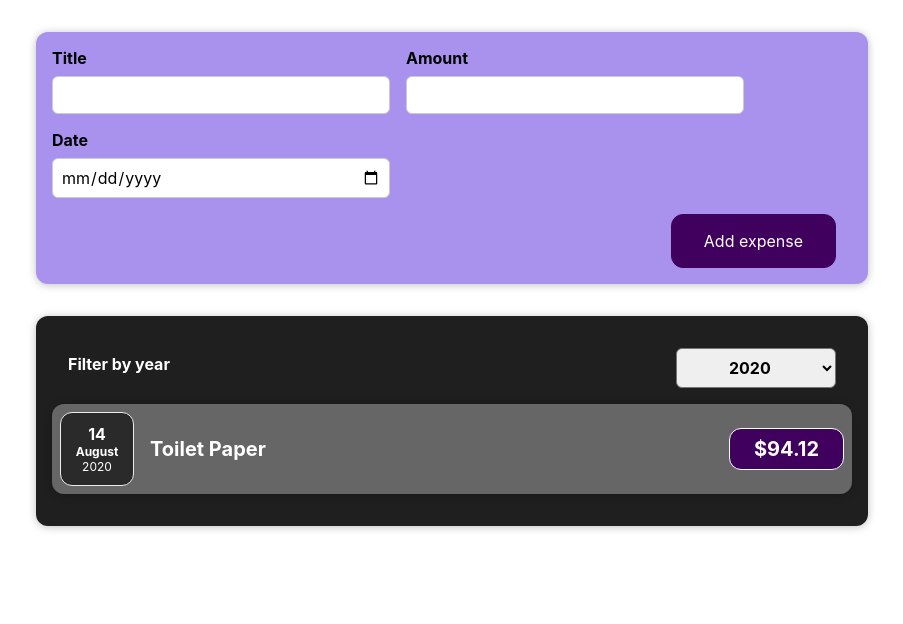
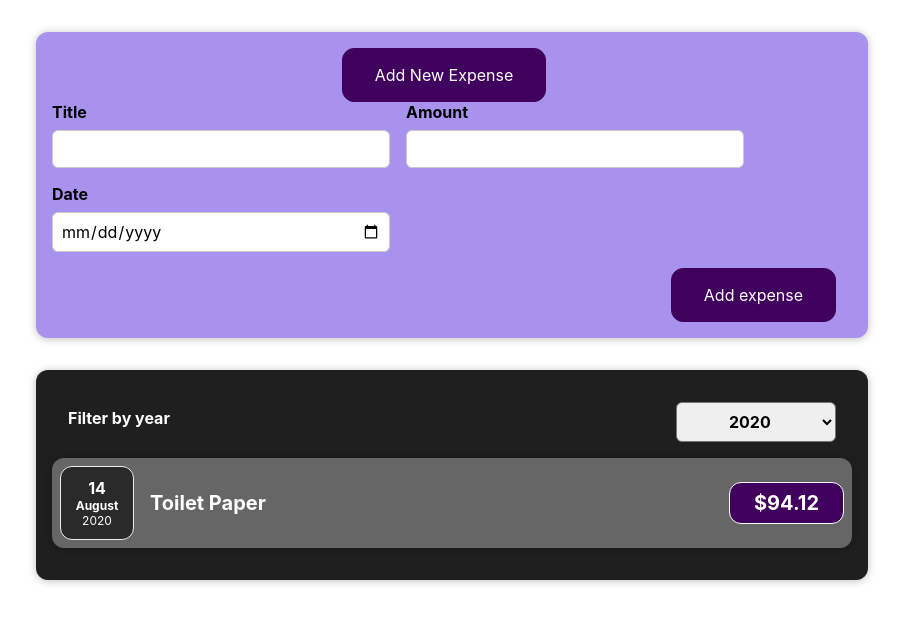
Before and after one commit to AnuvaPandya/Expense-Tracker, a React (Create React App) app: page / in a window 1280 px wide. Shown: the top 624 px of the page, without its empty margins (188-1091 px from the left). Built offline with nearby package versions, Linux system fonts and the light colour scheme.

Commit message:
new button to open form

```diff
--- a/src/components/Expenses/ExpenseItem.js
+++ b/src/components/Expenses/ExpenseItem.js
@@ -5,6 +5,7 @@
 
 const ExpenseItem = (props) => {
   return (
+    <li>
       <Card className="expense-item">
         <ExpenseDate date={props.date} />
         <div className="expense-item__description">
@@ -12,6 +13,7 @@
           <div className="expense-item__price">${props.amount}</div>
         </div>
       </Card>
+    </li>
   );
 };
 export default ExpenseItem;
--- a/src/components/Expenses/Expenses.js
+++ b/src/components/Expenses/Expenses.js
@@ -3,6 +3,7 @@
 import "./Expenses.css";
 import Card from "../UI/Card";
 import ExpenseFilter from "./ExpenseFilter";
+import ExpensesList from "./ExpensesList";
 
 const Expenses = (props) => {
   const [filteredYear, setFilteredYear] = useState("2020");
@@ -12,7 +13,7 @@
   };
 
   const filteredExpense = props.items.filter((expense) => {
-    return (expense.date.getFullYear().toString() === filteredYear)
+    return expense.date.getFullYear().toString() === filteredYear;
   });
 
   return (
@@ -22,14 +23,7 @@
           selected={filteredYear}
           onChangeFilter={filterChangeHandler}
         />
-        {filteredExpense.map((expense) => (
-          <ExpenseItem
-            key={expense.id}
-            title={expense.title}
-            amount={expense.amount}
-            date={expense.date}
-          />
-        ))}
+        <ExpensesList items={filteredExpense} />
       </Card>
     </div>
   );
--- /dev/null
+++ b/src/components/Expenses/ExpensesList.css
@@ -0,0 +1,9 @@
+.expenses-list {
+  list-style: none;
+  padding: 0;
+}
+
+.expenses-list__fallback {
+  color: white;
+  text-align: center;
+}
--- /dev/null
+++ b/src/components/Expenses/ExpensesList.js
@@ -0,0 +1,24 @@
+import React from "react";
+import "./ExpensesList.css";
+import ExpenseItem from "./ExpenseItem";
+
+const ExpensesList = (props) => {
+  if (props.items.length === 0) {
+    return <h2 className="expenses-list__fallback">Found no Expenses!</h2>;
+  }
+
+  return (
+    <ul className="expenses-list">
+      {props.items.map((expense) => (
+        <ExpenseItem
+          key={expense.id}
+          title={expense.title}
+          amount={expense.amount}
+          date={expense.date}
+        />
+      ))}
+    </ul>
+  );
+};
+
+export default ExpensesList;
--- a/src/components/Newexpenses/ExpenseForm.js
+++ b/src/components/Newexpenses/ExpenseForm.js
@@ -54,6 +54,10 @@
     setEnteredDate("");
   };
 
+  const openExpenseForm = () => {
+
+  }
+
   return (
     <form onSubmit={submitHandler}>
       <div className="new-expense__controls">
--- a/src/components/Newexpenses/NewExpense.js
+++ b/src/components/Newexpenses/NewExpense.js
@@ -12,6 +12,7 @@
 
   return (
     <div className="new-expense">
+      <button>Add New Expense</button>
       <ExpenseForm onSaveExpenseData={saveExpenseDataHandler} />
     </div>
   );
```
Lines whose indentation alone changed are shown as unchanged.
